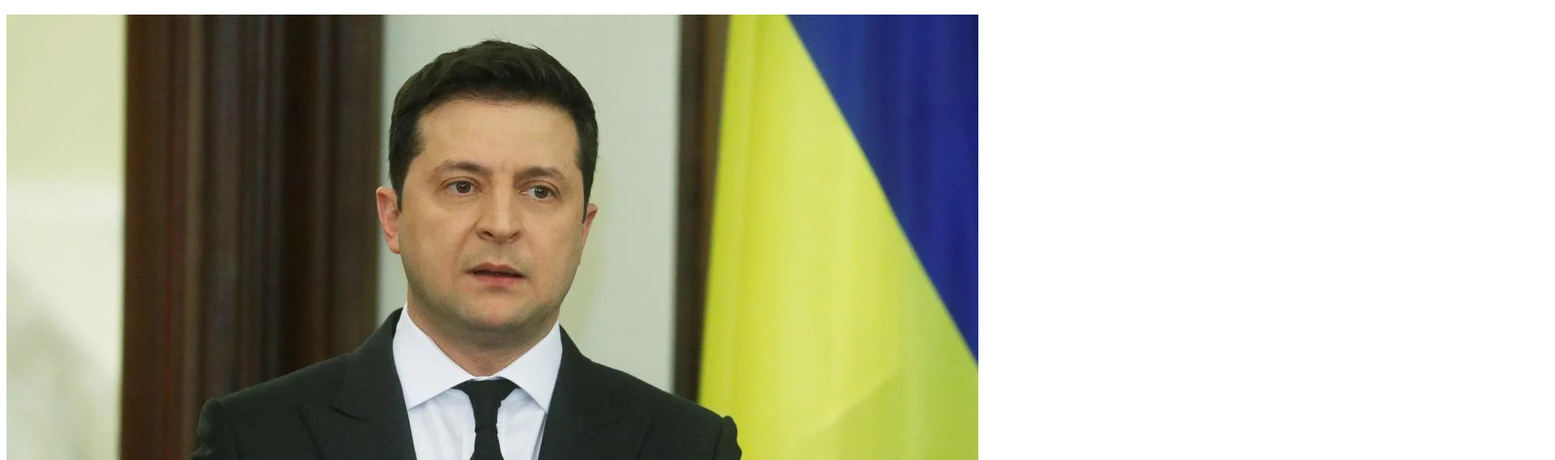
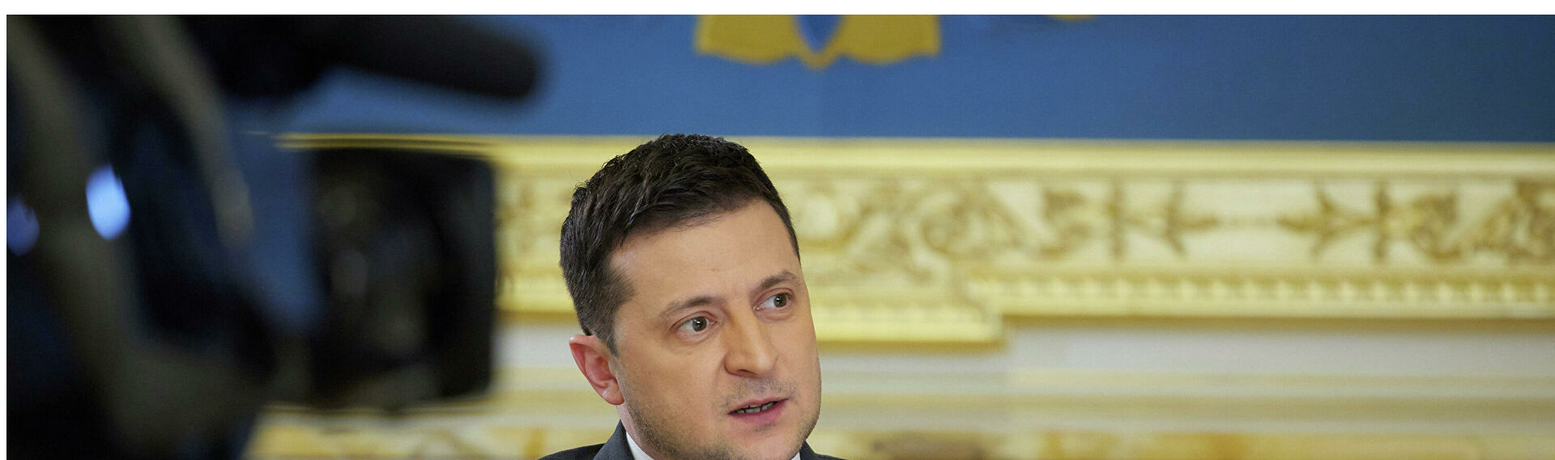
Before and after one commit to Diana-Chabanovskaya/Task1, a plain HTML site: page index.html in a window 1280 px wide. Shown: the part 48-616 px from the top of the page at 81% size, 1920 px wide, since content can reach past the window. Drawn offline with Linux system fonts and the light colour scheme.

Commit message:
Update index.html

```diff
--- a/index.html
+++ b/index.html
@@ -1,5 +1,5 @@
 <h1>Зеленский анонсировал изменения во внешней политике Украины</h1>
-<img src="./zelya.jpg" alt="">
+<img src="./zelya1.jpg" alt="">
 <p>Во <i>вторник, 21 декабря</i>, он заявил об этом во время открытия конференции руководителей зарубежных дипломатических учреждений <b>Украины "Дипломатия 30. Стратегия сильного государства".</b>
 <b>Зеленский</b> отметил, что сегодняшняя конференция дипломатов особая не только из-за локации и ее участников, но и из-за новых принципов и подходов, которые введут именно сегодня.</p>
 
```
